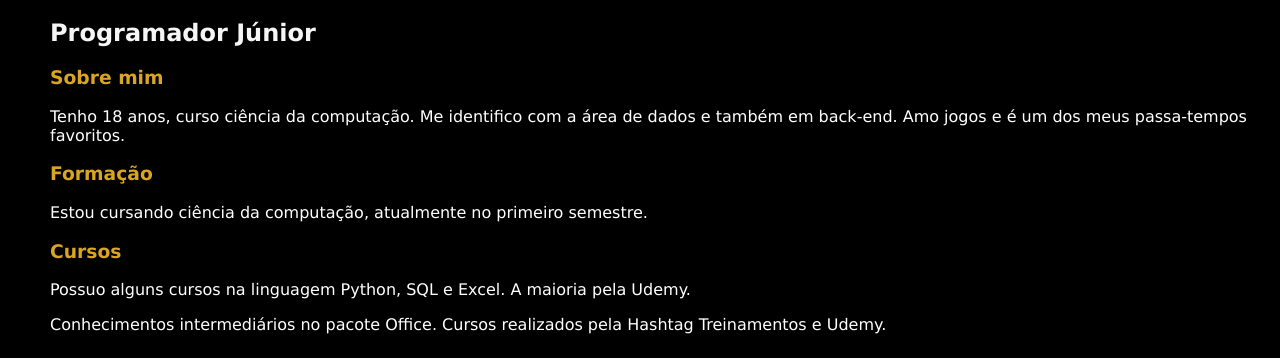
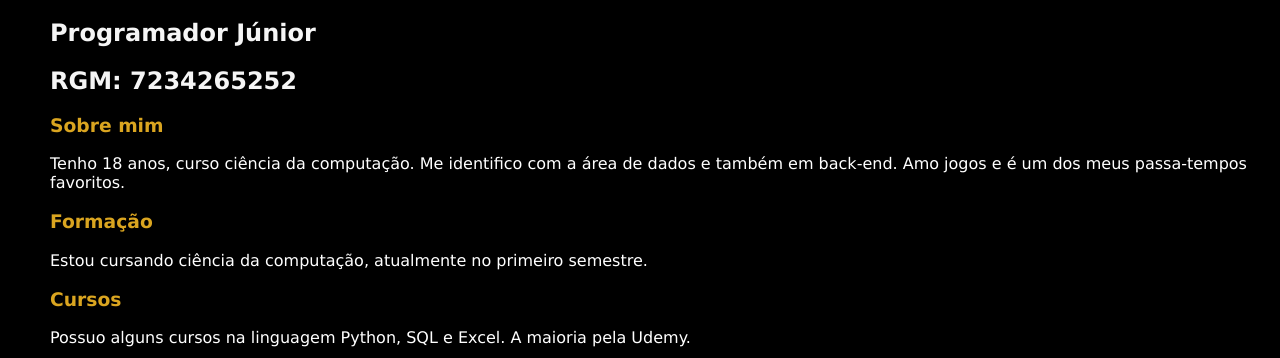
Before and after one commit to GuilhermegGabriel/portifolio-aula, a plain HTML site: page index.html in a window 1280 px wide. Shown: the part 384-742 px from the top of the page. Drawn offline with Linux system fonts and the light colour scheme.

Commit message:
Add files via upload

```diff
--- a/index.html
+++ b/index.html
@@ -31,6 +31,7 @@
 <body>
     <h1>Guilherme Gabriel</h1>
     <h2>Programador Júnior</h2>
+    <h2>RGM: 7234265252</h2>
 
     <h3>Sobre mim</h3>
     <p>Tenho 18 anos, curso ciência da computação. Me identifico com a área de dados e também em back-end. Amo jogos e é um dos meus passa-tempos favoritos.</p>
```
